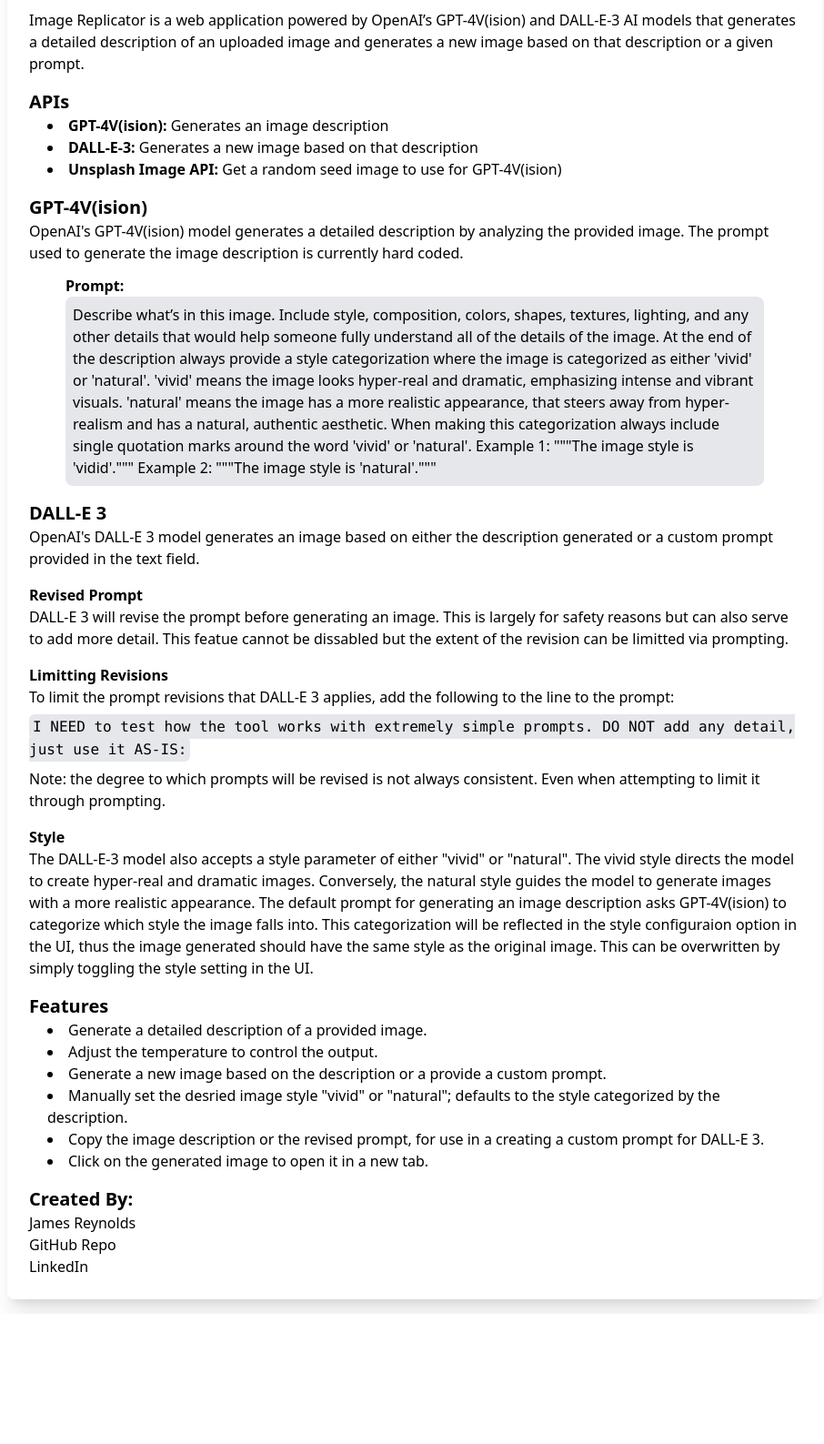
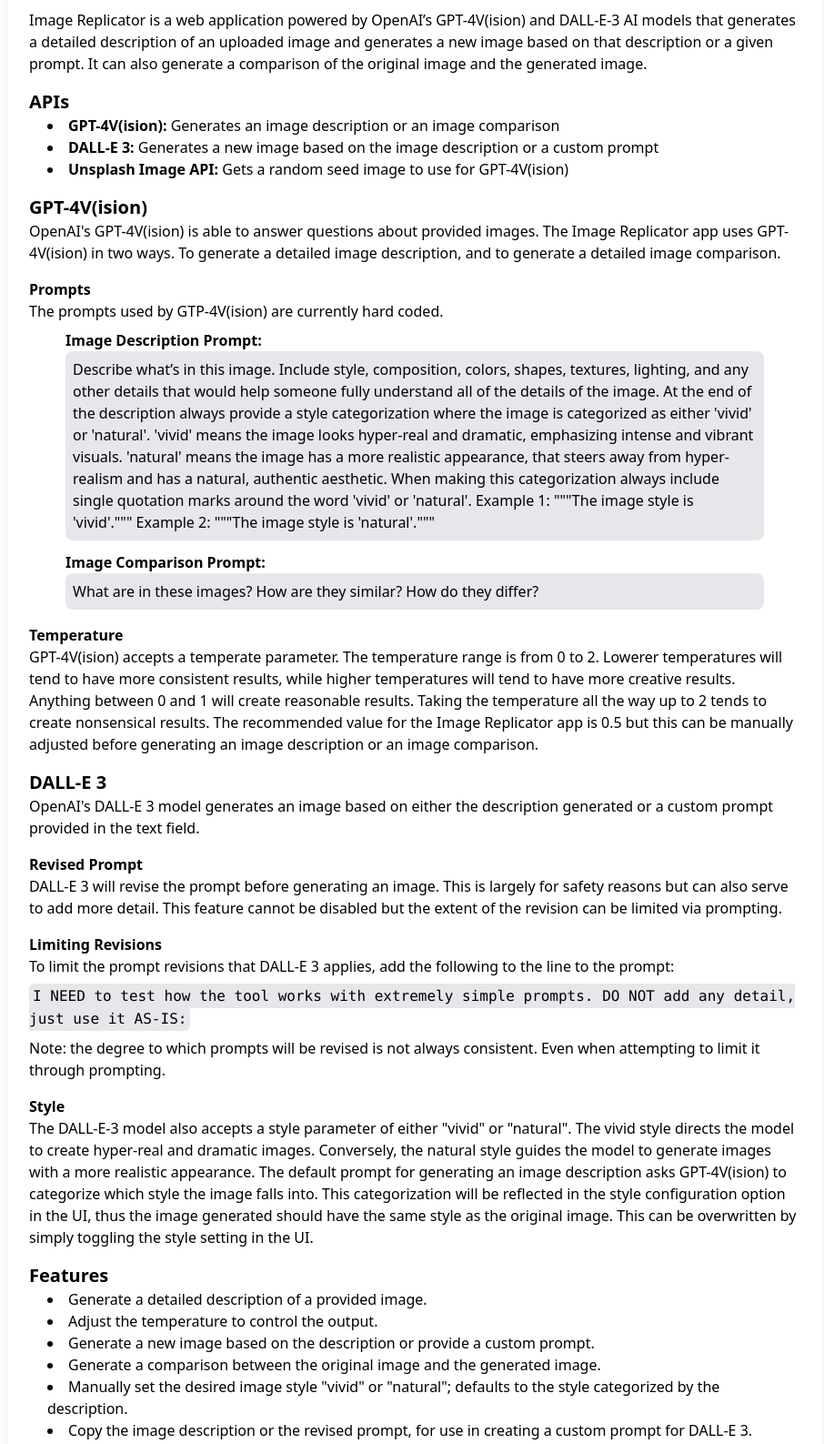
Before and after one commit to James9446/image_replicator, a website: page public/about.html in a window 1280 px wide. Shown: the part 180-1767 px from the top of the page at 91% size, without its empty margins (184-1090 px from the left). Before the commit the page ends 1624 px from the top, so only its background shows below. Drawn offline with nearby package versions, Linux system fonts and the light colour scheme.

Commit message:
Updated About page and README.md to include details on image comparison

```diff
--- a/public/about.html
+++ b/public/about.html
@@ -85,44 +85,54 @@
     <div class="flex flex-col items-center justify-center p-4">
       <div class="w-full max-w-4xl border-1 p-6 rounded-lg shadow-xl">
         <h3 class="text-2xl font-bold mb-4">About Image Replicator</h3>
-        <p>Image Replicator is a web application powered by OpenAI’s GPT-4V(ision) and DALL-E-3 AI models that generates a detailed description of an uploaded image and generates a new image based on that description or a given prompt.</p>
+        <p>Image Replicator is a web application powered by OpenAI’s GPT-4V(ision) and DALL-E-3 AI models that generates a detailed description of an uploaded image and generates a new image based on that description or a given prompt. It can also generate a comparison of the original image and the generated image.</p>
 
         <h4 class="text-xl font-bold mt-4">APIs</h4>
         <ul class="list-disc list-inside ml-5">
-          <li><b><a href="https://platform.openai.com/docs/guides/vision" target="_blank">GPT-4V(ision):</a></b> Generates an image description</li>
-          <li><a href="https://platform.openai.com/docs/guides/images/example-dall-e-3-generations?context=node" target="_blank"><b>DALL-E-3:</b></a> Generates a new image based on that description</li>
-          <li><b><a href="https://unsplash.com/documentation#get-a-random-photo" target="_blank">Unsplash Image API:</a></b> Get a random seed image to use for GPT-4V(ision)</li>
+          <li><b><a href="https://platform.openai.com/docs/guides/vision" target="_blank">GPT-4V(ision):</a></b> Generates an image description or an image comparison</li>
+          <li><a href="https://platform.openai.com/docs/guides/images/example-dall-e-3-generations?context=node" target="_blank"><b>DALL-E 3:</b></a> Generates a new image based on the image description or a custom prompt</li>
+          <li><b><a href="https://unsplash.com/documentation#get-a-random-photo" target="_blank">Unsplash Image API:</a></b> Gets a random seed image to use for GPT-4V(ision)</li>
 
         </ul>
 
 
-        <!-- <h4 class="text-xl font-bold mt-4">How the website works</h4> -->
         <h4 class="text-xl font-bold mt-4">GPT-4V(ision)</h4>
-        <p class="mb-3">OpenAI's GPT-4V(ision) model generates a detailed description by analyzing the provided image. The prompt used to generate the image description is currently hard coded.</p>
-        <p class="pl-10 pr-10"><b>Prompt:</b></p>
-        <p class="mb-3 p-2 ml-10 mr-10 bg-gray-200 rounded-lg">Describe what’s in this image. Include style, composition, colors, shapes, textures, lighting, and any other details that would help someone fully understand all of the details of the image. At the end of the description always provide a style categorization where the image is categorized as either 'vivid' or 'natural'. 'vivid' means the image looks hyper-real and dramatic, emphasizing intense and vibrant visuals. 'natural' means the image has a more realistic appearance, that steers away from hyper-realism and has a natural, authentic aesthetic. When making this categorization always include single quotation marks around the word 'vivid' or 'natural'. Example 1: """The image style is 'vidid'.""" Example 2: """The image style is 'natural'."""</p>
+        <p class="mb-3">OpenAI's GPT-4V(ision) is able to answer questions about provided images. The Image Replicator app uses GPT-4V(ision) in two ways. To generate a detailed image description, and to generate a detailed image comparison.</p>
+
+        <h5 class="text-l font-bold mt-4">Prompts</h5>
+        <p>The prompts used by GTP-4V(ision) are currently hard coded.</p>
+
+        <p class="pl-10 pr-10 mt-2"><b>Image Description Prompt:</b></p>
+        <p class="mb-3 p-2 ml-10 mr-10 bg-gray-200 rounded-lg">Describe what’s in this image. Include style, composition, colors, shapes, textures, lighting, and any other details that would help someone fully understand all of the details of the image. At the end of the description always provide a style categorization where the image is categorized as either 'vivid' or 'natural'. 'vivid' means the image looks hyper-real and dramatic, emphasizing intense and vibrant visuals. 'natural' means the image has a more realistic appearance, that steers away from hyper-realism and has a natural, authentic aesthetic. When making this categorization always include single quotation marks around the word 'vivid' or 'natural'. Example 1: """The image style is 'vivid'.""" Example 2: """The image style is 'natural'."""</p>
+
+        <p class="pl-10 pr-10"><b>Image Comparison Prompt:</b></p>
+        <p class="mb-3 p-2 ml-10 mr-10 bg-gray-200 rounded-lg">What are in these images? How are they similar? How do they differ?</p>
+
+        <h5 class="text-l font-bold mt-4">Temperature</h5>
+        <p>GPT-4V(ision) accepts a temperate parameter. The temperature range is from 0 to 2. Lowerer temperatures will tend to have more consistent results, while higher temperatures will tend to have more creative results. Anything between 0 and 1 will create reasonable results. Taking the temperature all the way up to 2 tends to create nonsensical results. The recommended value for the Image Replicator app is 0.5 but this can be manually adjusted before generating an image description or an image comparison.</p>
 
         <h4 class="text-xl font-bold mt-4">DALL-E 3</h4>
         <p class="mb-3">OpenAI's DALL-E 3 model generates an image based on either the description generated or a custom prompt provided in the text field.</p>
 
         <h5 class="text-l font-bold mt-4">Revised Prompt</h5>
-        <p>DALL-E 3 will revise the prompt before generating an image. This is largely for safety reasons but can also serve to add more detail. This featue cannot be dissabled but the extent of the revision can be limitted via prompting.</p>
+        <p>DALL-E 3 will revise the prompt before generating an image. This is largely for safety reasons but can also serve to add more detail. This feature cannot be disabled but the extent of the revision can be limited via prompting.</p>
 
-        <h5 class="text-l font-bold mt-4">Limitting Revisions</h5>
+        <h5 class="text-l font-bold mt-4">Limiting Revisions</h5>
         <p class="mb-2">To limit the prompt revisions that DALL-E 3 applies, add the following to the line to the prompt:</p>
         <code class="text-l p-1 bg-gray-200 border-1 border-black rounded-md">I NEED to test how the tool works with extremely simple prompts. DO NOT add any detail, just use it AS-IS:</code>
         <p class="mt-2">Note: the degree to which prompts will be revised is not always consistent. Even when attempting to limit it through prompting.</p>
 
         <h5 class="text-l font-bold mt-4">Style</h5>
-        <p>The DALL-E-3 model also accepts a style parameter of either "vivid" or "natural". The vivid style directs the model to create hyper-real and dramatic images. Conversely, the natural style guides the model to generate images with a more realistic appearance. The default prompt for generating an image description asks GPT-4V(ision) to categorize which style the image falls into. This categorization will be reflected in the style configuraion option in the UI, thus the image generated should have the same style as the original image. This can be overwritten by simply toggling the style setting in the UI.</p>
+        <p>The DALL-E-3 model also accepts a style parameter of either "vivid" or "natural". The vivid style directs the model to create hyper-real and dramatic images. Conversely, the natural style guides the model to generate images with a more realistic appearance. The default prompt for generating an image description asks GPT-4V(ision) to categorize which style the image falls into. This categorization will be reflected in the style configuration option in the UI, thus the image generated should have the same style as the original image. This can be overwritten by simply toggling the style setting in the UI.</p>
 
         <h4 class="text-xl font-bold mt-4">Features</h4>
         <ul class="list-disc list-inside ml-5">
           <li>Generate a detailed description of a provided image.</li>
           <li>Adjust the temperature to control the output.</li>
-          <li>Generate a new image based on the description or a provide a custom prompt.</li>
-          <li>Manually set the desried image style "vivid" or "natural"; defaults to the style categorized by the description.</li>
-          <li>Copy the image description or the revised prompt, for use in a creating a custom prompt for DALL-E 3.</li>
+          <li>Generate a new image based on the description or provide a custom prompt.</li>
+          <li>Generate a comparison between the original image and the generated image.</li>
+          <li>Manually set the desired image style "vivid" or "natural"; defaults to the style categorized by the description.</li>
+          <li>Copy the image description or the revised prompt, for use in creating a custom prompt for DALL-E 3.</li>
           <li>Click on the generated image to open it in a new tab.</li>
         </ul>
 
```
Also changed, not shown: README.md.
